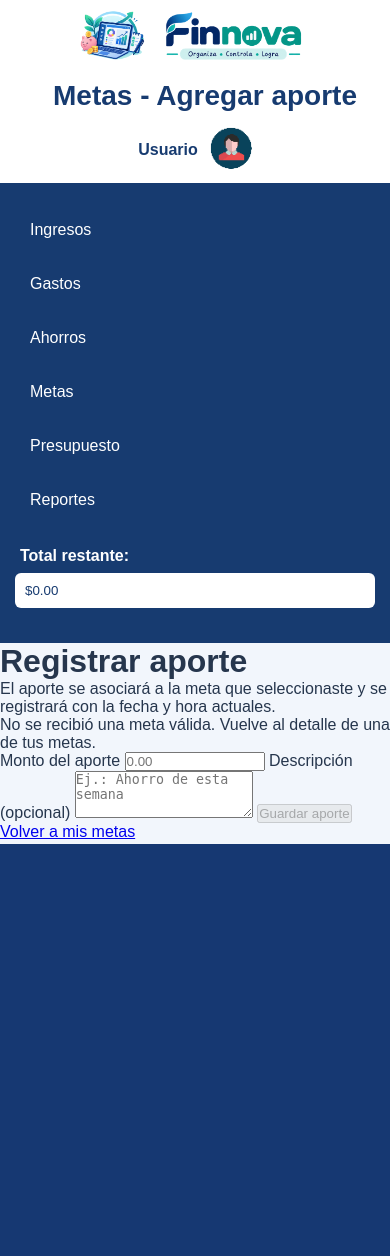
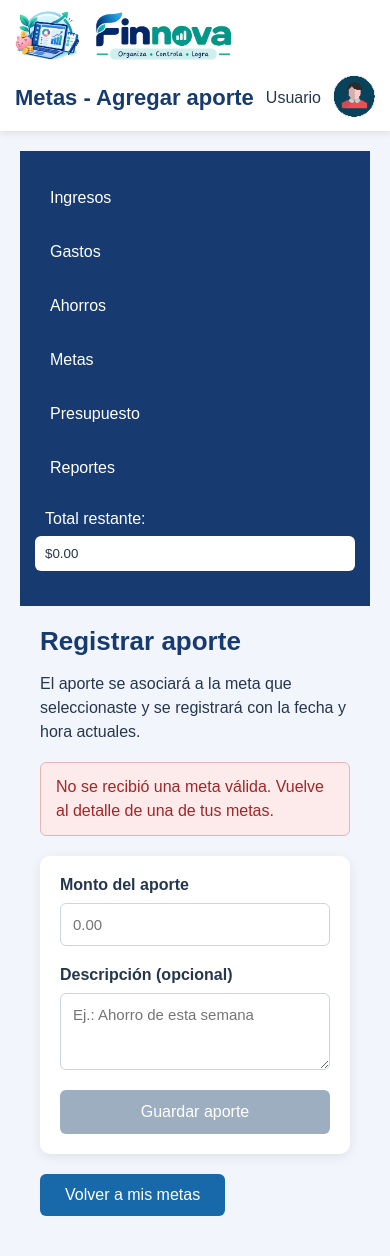
Before and after one commit to sofia269t/FINNOVA, a PHP site: page /formulario_meta.html in a window 390 px wide. Before the commit the page ends 844 px from the top, so only its background shows below. Run offline with PHP 8.4, Linux system fonts and the light colour scheme.

Commit message:
formulario_meta

```diff
--- a/Estilos/formulario_metas.css
+++ b/Estilos/formulario_metas.css
@@ -1,5 +1,5 @@
 
-/* CONFIGURACIÓN GENERAL */
+/* ESTILOS GENERALES */
 * {
     margin: 0;
     padding: 0;
@@ -8,55 +8,45 @@
 
 body {
     font-family: Arial, sans-serif;
-    background-color: #f2f6fc;
+    background: #f2f6fc;
     color: #26364d;
 }
 
 /* ENCABEZADO */
 header {
-    width: 100%;
-    min-height: 85px;
-    background-color: #ffffff;
     display: flex;
     align-items: center;
+    min-height: 85px;
     padding: 10px 30px;
-    box-shadow: 0 2px 10px rgba(0, 0, 0, 0.08);
-    gap: 15px;
+    background: white;
+    box-shadow: 0 2px 8px rgba(0, 0, 0, 0.1);
 }
 
 .logo {
     width: 65px;
-    height: auto;
 }
 
 .logo-nombre {
     width: 150px;
-    height: auto;
 }
 
 header h1 {
     color: #173b70;
     font-size: 28px;
-    margin-left: 20px;
+    margin-left: 25px;
 }
 
 .user-icon {
-    margin-left: auto;
     display: flex;
     align-items: center;
     gap: 12px;
-}
-
-.user-icon p {
-    color: #173b70;
-    font-weight: bold;
+    margin-left: auto;
 }
 
 .user-icon img {
     width: 42px;
     height: 42px;
-    border-radius: 50%;
-    object-fit: cover;
+    object-fit: contain;
 }
 
 /* SUBMENÚ */
@@ -71,7 +61,7 @@ header h1 {
     left: 0;
     width: 245px;
     height: calc(100vh - 85px);
-    background-color: #173b70;
+    background: #173b70;
     padding: 25px 15px;
     overflow-y: auto;
 }
@@ -89,127 +79,141 @@ header h1 {
     color: white;
     text-decoration: none;
     padding: 13px 15px;
-    border-radius: 8px;
-    transition: 0.3s;
+    border-radius: 6px;
+    transition: background 0.3s;
 }
 
-.menu li a:hover,
-.menu li a.activo {
-    background-color: #287bc1;
+.menu li a:hover {
+    background: #287bc1;
 }
 
-.menu label {
+/* TOTAL RESTANTE */
+.menu li label {
     display: block;
     color: white;
-    margin: 25px 5px 8px;
-    font-weight: bold;
+    margin: 20px 10px 8px;
 }
 
-.menu input {
+.menu li input {
     width: 100%;
     padding: 10px;
     border: none;
     border-radius: 6px;
-    background-color: white;
-    color: #173b70;
+    background: white;
+    color: #26364d;
 }
 
-/* SECCIÓN PRINCIPAL */
-.aporte {
+/* CONTENIDO PRINCIPAL */
+main {
     margin-left: 245px;
     padding: 35px;
-    min-height: calc(100vh - 150px);
 }
 
-.aporte h2 {
+main h1 {
     color: #173b70;
-    font-size: 24px;
-    margin-bottom: 20px;
+    font-size: 26px;
+    margin-bottom: 15px;
+}
+
+main > p {
+    margin-bottom: 18px;
+    line-height: 1.5;
 }
 
 /* FORMULARIO */
-.aporte form {
-    background-color: white;
-    padding: 25px;
-    border-radius: 13px;
-    box-shadow: 0 4px 14px rgba(0, 0, 0, 0.07);
-    max-width: 600px;
+#formulario-aporte {
+    max-width: 650px;
+    background: white;
+    padding: 30px;
+    border-radius: 10px;
+    box-shadow: 0 3px 12px rgba(0, 0, 0, 0.08);
 }
 
-.aporte label {
+#formulario-aporte label {
     display: block;
-    color: #173b70;
+    margin-bottom: 20px;
     font-weight: bold;
-    margin-bottom: 8px;
+    color: #26364d;
 }
 
-.aporte input,
-.aporte textarea {
+#formulario-aporte input,
+#formulario-aporte textarea {
+    display: block;
     width: 100%;
+    margin-top: 9px;
     padding: 12px;
-    margin-bottom: 18px;
-    border: 1px solid #cbd8e8;
-    border-radius: 8px;
+    border: 1px solid #cbd5e1;
+    border-radius: 6px;
+    font-family: Arial, sans-serif;
     font-size: 15px;
-    font-family: Arial, sans-serif;
+    color: #26364d;
     outline: none;
 }
 
-.aporte input:focus,
-.aporte textarea:focus {
-    border-color: #287bc1;
-}
-
-.aporte textarea {
-    min-height: 100px;
+#formulario-aporte textarea {
     resize: vertical;
 }
 
-/* BOTONES */
-.aporte button {
-    display: inline-block;
-    background-color: #1769aa;
-    color: white;
-    padding: 12px 22px;
-    border: none;
-    border-radius: 8px;
-    font-weight: bold;
-    cursor: pointer;
-    transition: 0.3s;
+#formulario-aporte input:focus,
+#formulario-aporte textarea:focus {
+    border-color: #287bc1;
+    box-shadow: 0 0 4px rgba(40, 123, 193, 0.3);
 }
 
-.aporte button:hover {
-    background-color: #104b80;
+/* BOTÓN GUARDAR */
+#formulario-aporte button {
+    width: 100%;
+    padding: 13px;
+    background: #1769aa;
+    color: white;
+    border: none;
+    border-radius: 6px;
+    font-size: 16px;
+    cursor: pointer;
+    transition: background 0.3s;
 }
 
-/* ENLACES */
-.aporte a {
-    display: inline-block;
-    color: #1769aa;
-    text-decoration: none;
-    margin-top: 15px;
+#formulario-aporte button:hover {
+    background: #104b80;
 }
 
-.aporte a:hover {
-    text-decoration: underline;
+#formulario-aporte button:disabled {
+    background: #9caec0;
+    cursor: not-allowed;
 }
 
-/* MENSAJES */
-.aporte > p {
-    background-color: #e1efff;
-    color: #173b70;
-    padding: 15px;
-    border-radius: 8px;
+/* MENSAJES DE ERROR */
+.error {
+    max-width: 650px;
     margin-bottom: 20px;
+    padding: 12px 15px;
+    color: #a12626;
+    background: #fdeaea;
+    border: 1px solid #e8b5b5;
+    border-radius: 6px;
 }
 
-/* PIE DE PÁGINA */
-footer {
-    margin-left: 245px;
-    background-color: #173b70;
+.error[hidden] {
+    display: none;
+}
+
+/* ACCIONES */
+.acciones {
+    margin-top: 20px;
+}
+
+.acciones a {
+    display: inline-block;
+    padding: 12px 25px;
+    background: #1769aa;
     color: white;
-    text-align: center;
-    padding: 18px;
+    text-decoration: none;
+    border-radius: 6px;
+    transition: background 0.3s;
+}
+
+.acciones a:hover {
+    background: #104b80;
 }
 
 /* RESPONSIVE */
@@ -218,11 +222,7 @@ footer {
         width: 200px;
     }
 
-    .aporte {
-        margin-left: 200px;
-    }
-
-    footer {
+    main {
         margin-left: 200px;
     }
 }
@@ -230,10 +230,12 @@ footer {
 @media (max-width: 650px) {
     header {
         flex-wrap: wrap;
-        justify-content: center;
+        gap: 10px;
+        padding: 10px 15px;
     }
 
-    .user-icon {
+    header h1 {
+        font-size: 22px;
         margin-left: 0;
     }
 
@@ -244,16 +246,12 @@ footer {
         height: auto;
     }
 
-    .aporte {
+    main {
         margin-left: 0;
         padding: 20px;
     }
 
-    .aporte form {
-        width: 100%;
-    }
-
-    footer {
-        margin-left: 0;
+    #formulario-aporte {
+        padding: 20px;
     }
 }
```
